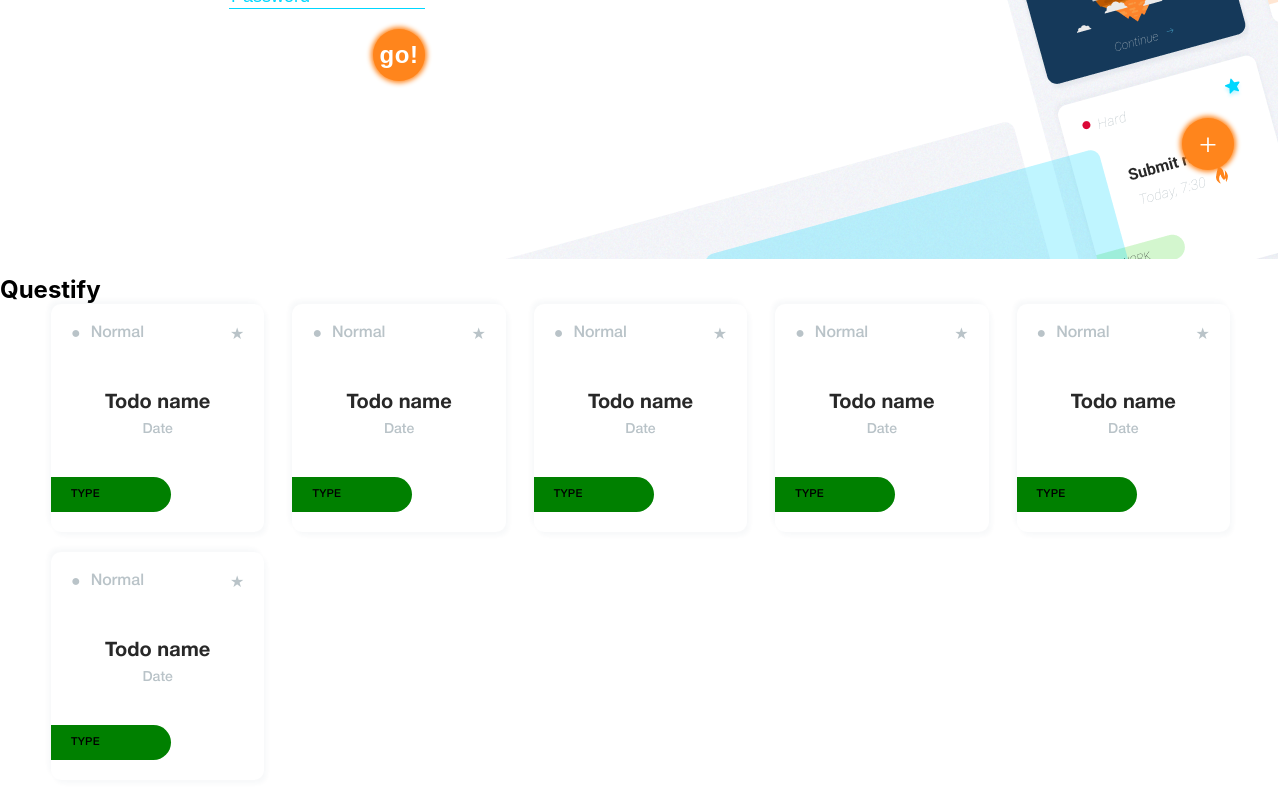
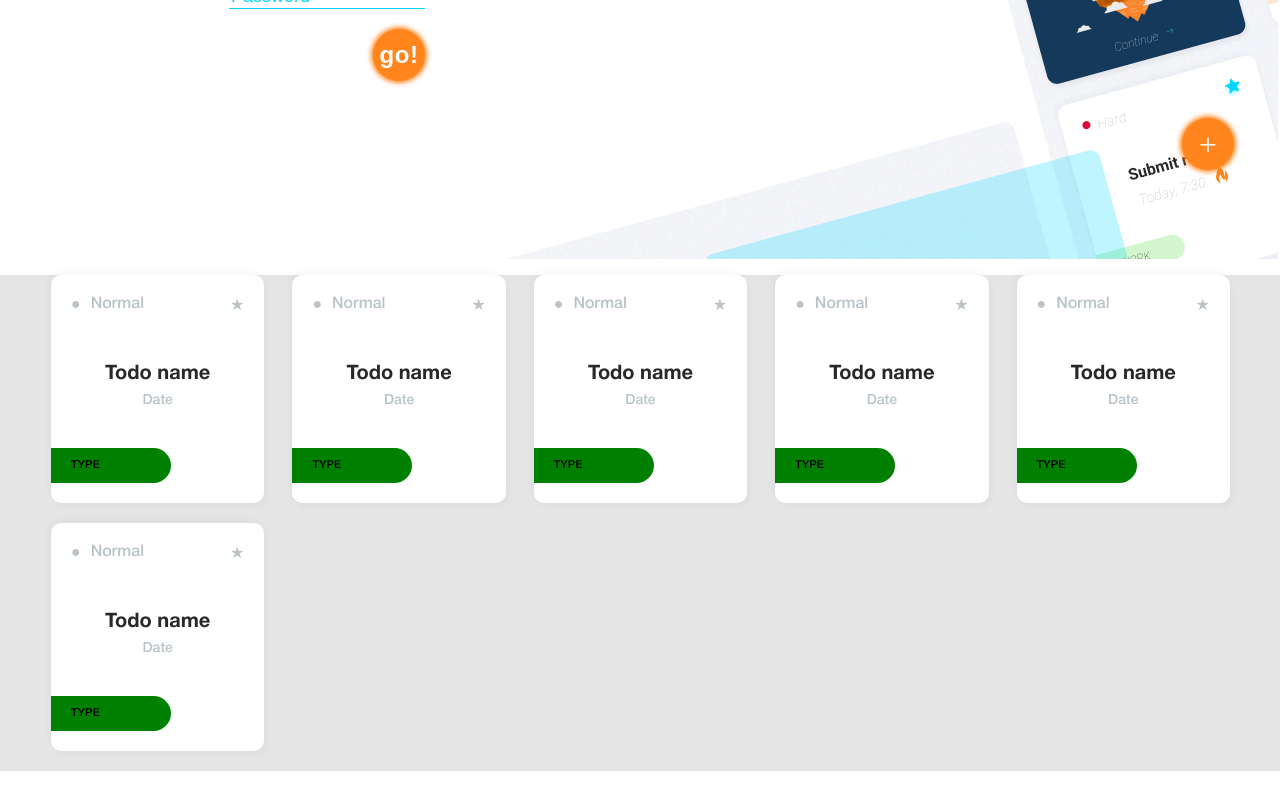
Before and after one commit to KaterynaKolomiiets/QuestifyFront, a React (Create React App) app: page /auth in a window 1280 px wide. Shown: the part 590-1390 px from the top of the page. After the commit the page ends 1361 px from the top, so only its background shows below. Built offline with nearby package versions, Linux system fonts and the light colour scheme.

Commit message:
1.подправил стили секций на каждой странице 2. поменял цвет бекграунд на странице DashhBoard

```diff
--- a/src/pages/AuthPage/AuthPage.jsx
+++ b/src/pages/AuthPage/AuthPage.jsx
@@ -6,7 +6,7 @@
   return (
     <div className={s.wrapper}>
       <Container>
-        <section className={s.hero}>
+        <section className={s.landing}>
           <h1 className={s.title}>
             Questify
             </h1>
--- a/src/pages/AuthPage/AuthPage.module.css
+++ b/src/pages/AuthPage/AuthPage.module.css
@@ -4,14 +4,14 @@
   letter-spacing: 0.01em;
 }
 /* ======== Стили Секции ====== */
-.hero {
+.landing {
   padding-top: 60px;
   padding-bottom: 181px;
   padding-left: 15px;
   padding-right: 15px;
 }
 @media screen and (min-width: 768px) {
-  .hero {
+  .landing {
     padding-top: 312px;
     padding-bottom: 312px;
     padding-left: 50px;
@@ -19,7 +19,7 @@
   }
 }
 @media screen and (min-width: 1280px) {
-  .hero {
+  .landing {
     padding-top: 193px;
     padding-bottom: 194px;
     padding-left: 229px;
--- a/src/pages/HomePage/HomePage.jsx
+++ b/src/pages/HomePage/HomePage.jsx
@@ -6,17 +6,13 @@
 
 function HomePage() {
   return (
-    <Container>
-      <section className={s.hero}>
-        <h1 className={s.hero_title}>
-          Questify
-        </h1>
-        {/* <Header /> */}
-        <Card />
-        <ButtonAddCard />
-
-      </section>
-    </Container>
+    <section className={s.dashboard}>
+      <Container>
+          {/* <Header /> */}
+          <Card />
+          <ButtonAddCard />
+      </Container>
+    </section>
   );
 }
 
--- a/src/pages/HomePage/HomePage.module.css
+++ b/src/pages/HomePage/HomePage.module.css
@@ -0,0 +1,4 @@
+/* ======== Стили Секции ====== */
+.dashboard {
+  background: #e5e5e5;
+}
```
